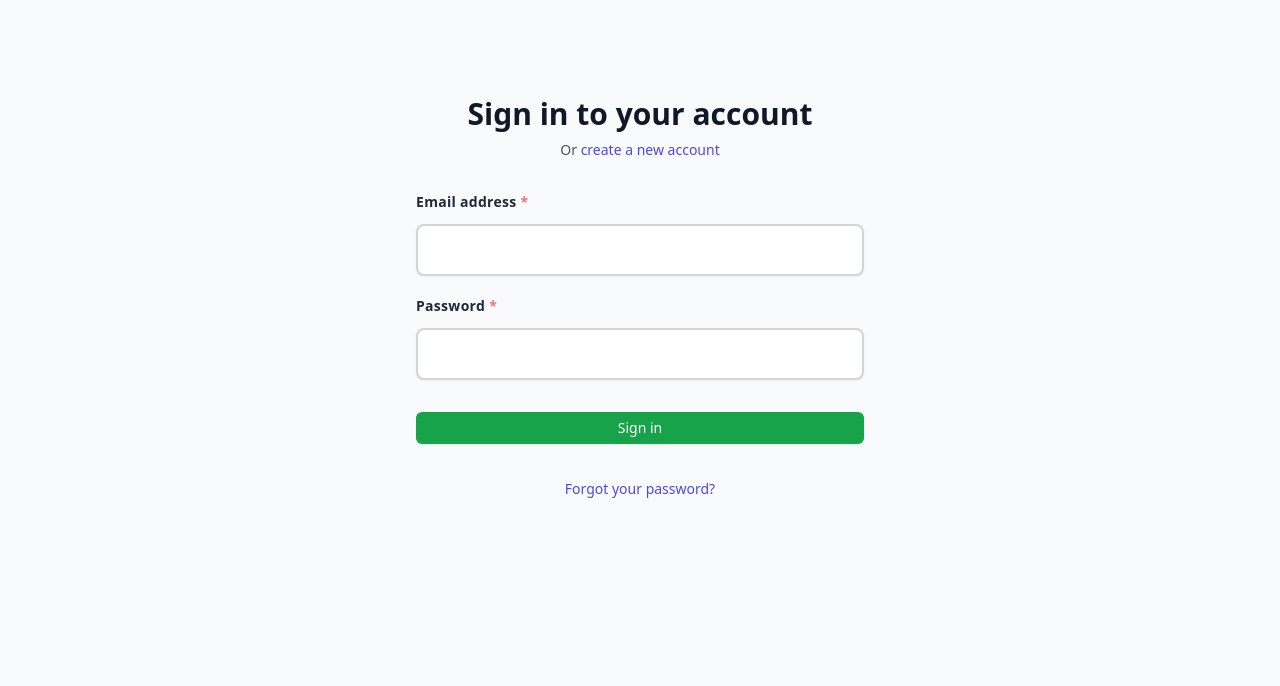
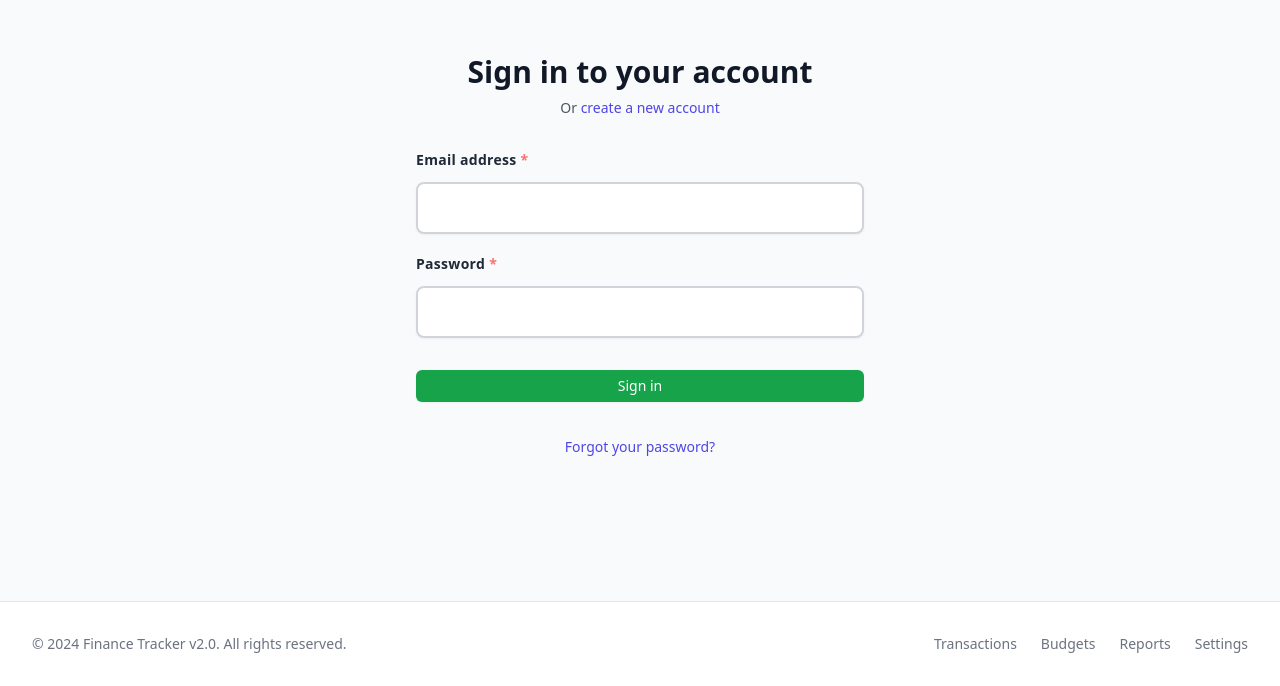
Before and after one commit to GayangaBandara/smart-finance-tracker, a React (Vite) app: page /login in a window 1280 px wide. Shown: the part 114-800 px from the top of the page. Built offline with nearby package versions, Linux system fonts and the light colour scheme.

Commit message:
fix: align and position footer correctly on all screen types

```diff
--- a/src/App.jsx
+++ b/src/App.jsx
@@ -27,11 +27,11 @@ const AppLayout = ({ children }) => {
   const closeSidebar = () => setSidebarOpen(false);
 
   return (
-    <div className="min-h-screen bg-gray-50">
+    <div className="flex flex-col min-h-screen bg-gray-50">
       <Header onToggleSidebar={toggleSidebar} />
-      <div className="flex">
+      <div className="flex flex-1">
         <Sidebar isOpen={sidebarOpen} onClose={closeSidebar} />
-        <main className="flex-1 p-4 sm:p-6 lg:p-8 md:ml-64">{children}</main>
+        <main className="flex-1 p-4 sm:p-6 lg:p-8 md:ml-64 w-full">{children}</main>
       </div>
       <Footer />
     </div>
--- a/src/components/layout/Footer.jsx
+++ b/src/components/layout/Footer.jsx
@@ -3,14 +3,14 @@ import { Link } from 'react-router-dom';
 
 const Footer = () => {
   return (
-    <footer className="bg-white border-t border-gray-200 mt-auto">
+    <footer className="bg-white border-t border-gray-200 mt-auto flex-shrink-0">
       <div className="max-w-7xl mx-auto px-4 sm:px-6 lg:px-8">
-        <div className="py-4">
-          <div className="flex flex-col md:flex-row justify-between items-center">
-            <div className="text-sm text-gray-500">
+        <div className="py-6 sm:py-8">
+          <div className="flex flex-col md:flex-row justify-between items-center gap-4">
+            <div className="text-sm text-gray-500 text-center md:text-left">
               © 2024 Finance Tracker v2.0. All rights reserved.
             </div>
-            <div className="flex space-x-6 mt-4 md:mt-0">
+            <div className="flex flex-wrap justify-center md:justify-end space-x-6 gap-y-2">
               <Link
                 to="/transactions"
                 className="text-sm text-gray-500 hover:text-green-600 transition-colors"
--- a/src/pages/ForgotPassword.jsx
+++ b/src/pages/ForgotPassword.jsx
@@ -6,6 +6,7 @@ import * as yup from 'yup';
 import { supabase } from '../lib/supabaseClient';
 import Input from '../components/common/Input';
 import Button from '../components/common/Button';
+import Footer from '../components/layout/Footer';
 
 // Validation schema
 const schema = yup.object({
@@ -44,7 +45,8 @@ const ForgotPassword = () => {
   };
 
   return (
-    <div className="min-h-screen flex items-center justify-center bg-gray-50 py-12 px-4 sm:px-6 lg:px-8">
+    <div className="flex flex-col min-h-screen bg-gray-50">
+      <div className="flex-1 flex items-center justify-center py-12 px-4 sm:px-6 lg:px-8">
         <div className="max-w-md w-full space-y-8">
           <div>
             <h2 className="mt-6 text-center text-3xl font-extrabold text-gray-900">
@@ -92,6 +94,8 @@ const ForgotPassword = () => {
           </form>
         </div>
       </div>
+      <Footer />
+    </div>
   );
 };
 
--- a/src/pages/Home.jsx
+++ b/src/pages/Home.jsx
@@ -2,6 +2,7 @@ import React from 'react';
 import { Link } from 'react-router-dom';
 import { TrendingUp, Shield, BarChart3, Users } from 'lucide-react';
 import Button from '../components/common/Button';
+import Footer from '../components/layout/Footer';
 
 const Home = () => {
   const features = [
@@ -28,7 +29,8 @@ const Home = () => {
   ];
 
   return (
-    <div className="min-h-screen bg-gradient-to-br from-green-50 to-white">
+    <div className="flex flex-col min-h-screen">
+      <div className="flex-1 bg-gradient-to-br from-green-50 to-white">
         {/* Hero Section */}
         <div className="relative overflow-hidden">
           <div className="max-w-7xl mx-auto px-4 sm:px-6 lg:px-8 py-24">
@@ -83,6 +85,7 @@ const Home = () => {
             </div>
           </div>
         </div>
+      </div>
 
       {/* CTA Section */}
       <div className="bg-indigo-600 py-16">
@@ -100,6 +103,7 @@ const Home = () => {
           </Link>
         </div>
       </div>
+      <Footer />
     </div>
   );
 };
--- a/src/pages/Login.jsx
+++ b/src/pages/Login.jsx
@@ -6,6 +6,7 @@ import * as yup from 'yup';
 import { useAuth } from '../context/AuthContext';
 import Input from '../components/common/Input';
 import Button from '../components/common/Button';
+import Footer from '../components/layout/Footer';
 
 // Validation schema
 const schema = yup.object({
@@ -45,7 +46,8 @@ const Login = () => {
   };
 
   return (
-    <div className="min-h-screen flex items-center justify-center bg-gray-50 py-12 px-4 sm:px-6 lg:px-8">
+    <div className="flex flex-col min-h-screen bg-gray-50">
+      <div className="flex-1 flex items-center justify-center py-12 px-4 sm:px-6 lg:px-8">
         <div className="max-w-md w-full space-y-8">
           <div>
             <h2 className="mt-6 text-center text-3xl font-extrabold text-gray-900">
@@ -98,6 +100,8 @@ const Login = () => {
           </form>
         </div>
       </div>
+      <Footer />
+    </div>
   );
 };
 
--- a/src/pages/Privacy.jsx
+++ b/src/pages/Privacy.jsx
@@ -1,10 +1,12 @@
 import React from 'react';
 import { Link } from 'react-router-dom';
 import Button from '../components/common/Button';
+import Footer from '../components/layout/Footer';
 
 const Privacy = () => {
   return (
-    <div className="min-h-screen bg-gray-50 py-12 px-4 sm:px-6 lg:px-8">
+    <div className="flex flex-col min-h-screen">
+      <div className="flex-1 bg-gray-50 py-12 px-4 sm:px-6 lg:px-8">
         <div className="max-w-4xl mx-auto">
           <div className="bg-white rounded-2xl shadow-xl border border-gray-200 p-8">
             <div className="text-center mb-8">
@@ -94,7 +96,9 @@ const Privacy = () => {
               </section>
 
               <section>
-              <h2 className="text-xl font-semibold text-gray-800 mb-3">7. Cookies and Tracking</h2>
+                <h2 className="text-xl font-semibold text-gray-800 mb-3">
+                  7. Cookies and Tracking
+                </h2>
                 <p className="text-gray-700">
                   We may use cookies and similar tracking technologies to collect and use personal
                   information about you. You can control cookies through your browser settings.
@@ -116,7 +120,8 @@ const Privacy = () => {
                 </h2>
                 <p className="text-gray-700">
                   We may update this Privacy Policy from time to time. We will notify you of any
-                changes by posting the new policy on this page and updating the "Last updated" date.
+                  changes by posting the new policy on this page and updating the "Last updated"
+                  date.
                 </p>
               </section>
 
@@ -137,6 +142,8 @@ const Privacy = () => {
           </div>
         </div>
       </div>
+      <Footer />
+    </div>
   );
 };
 
--- a/src/pages/Register.jsx
+++ b/src/pages/Register.jsx
@@ -6,6 +6,7 @@ import * as yup from 'yup';
 import { useAuth } from '../context/AuthContext';
 import Input from '../components/common/Input';
 import Button from '../components/common/Button';
+import Footer from '../components/layout/Footer';
 
 // Validation schema
 const schema = yup.object({
@@ -46,7 +47,8 @@ const Register = () => {
   };
 
   return (
-    <div className="min-h-screen flex items-center justify-center bg-gray-50 py-12 px-4 sm:px-6 lg:px-8">
+    <div className="flex flex-col min-h-screen bg-gray-50">
+      <div className="flex-1 flex items-center justify-center py-12 px-4 sm:px-6 lg:px-8">
         <div className="max-w-md w-full space-y-8">
           <div>
             <h2 className="mt-6 text-center text-3xl font-extrabold text-gray-900">
@@ -112,6 +114,8 @@ const Register = () => {
           </form>
         </div>
       </div>
+      <Footer />
+    </div>
   );
 };
 
```
Also changed, not shown: src/pages/Terms.jsx (+15 -6 lines). Lines whose indentation alone changed are shown as unchanged.
